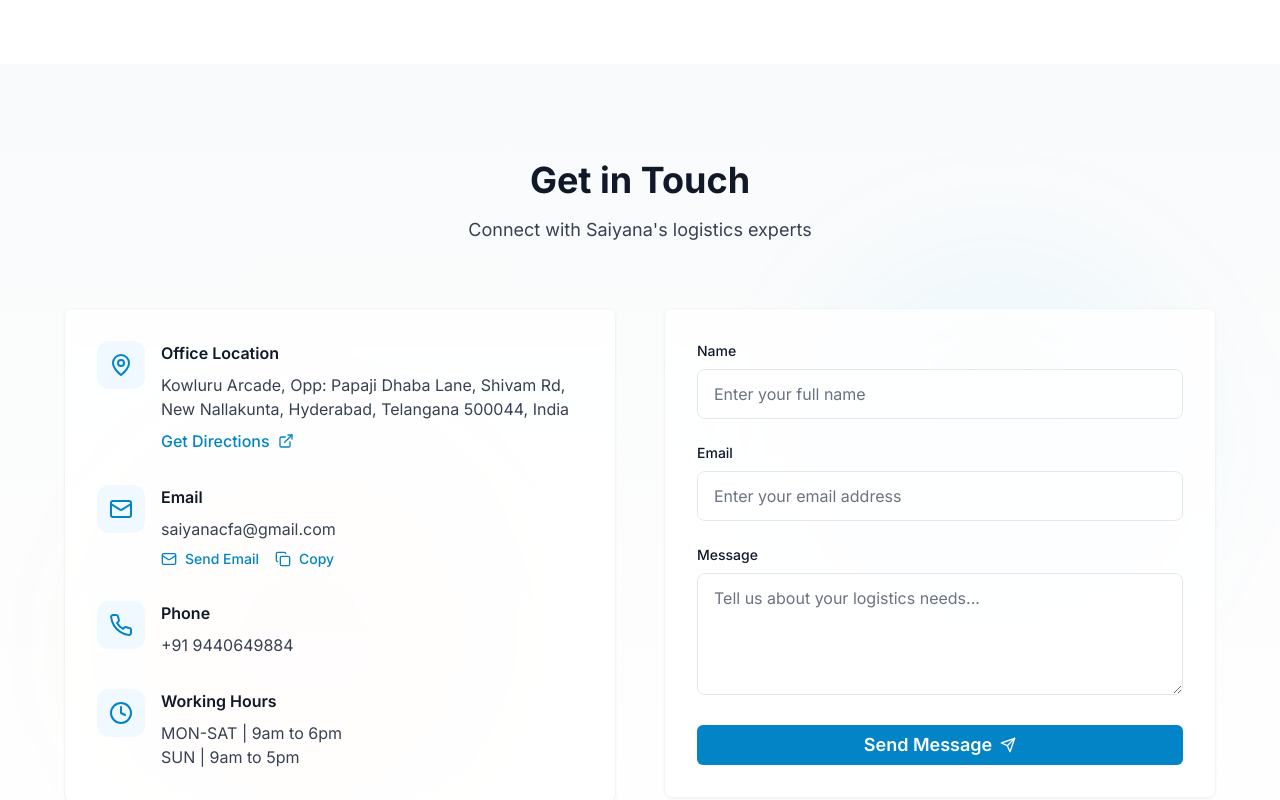
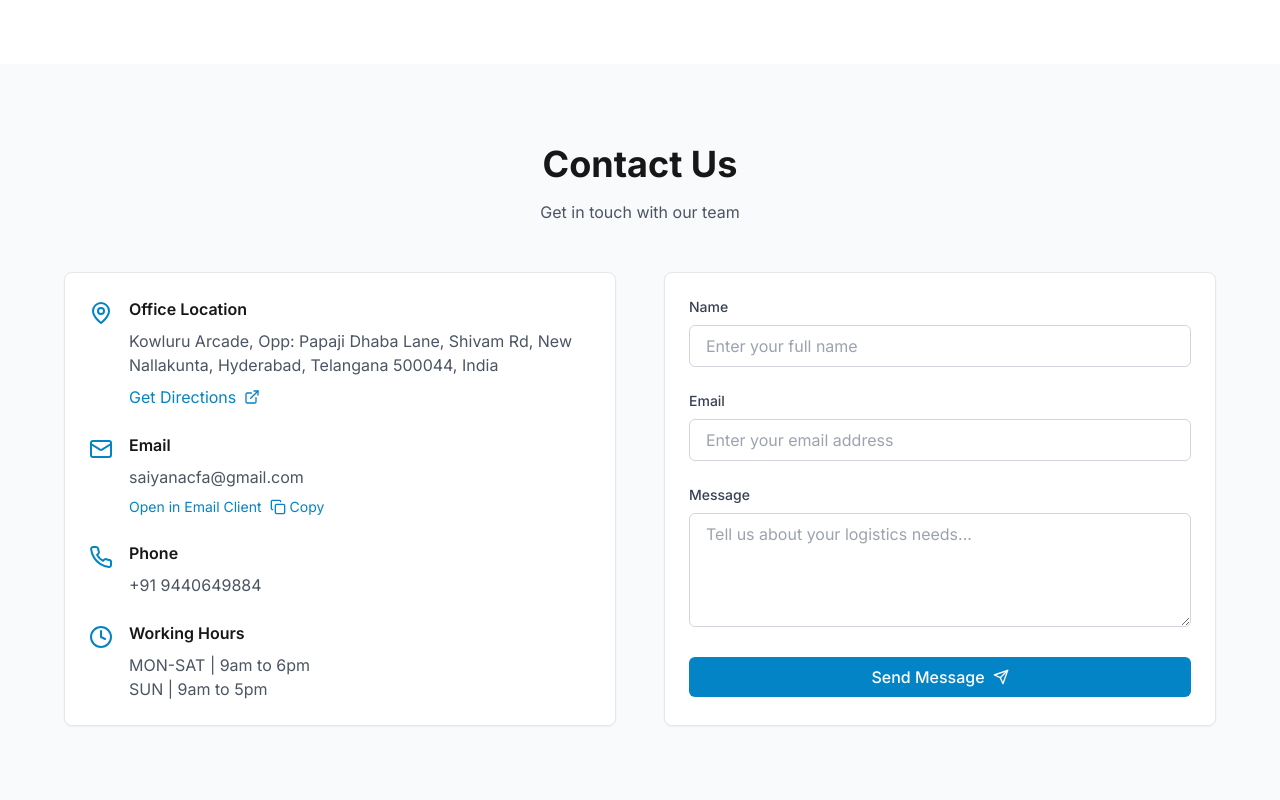
Before and after one commit to Abhinav-Kotta/saiyana-warehouse, a Next.js app in the folder logistics-website/: page /contact in a window 1280 px wide. Shown: the top 800 px of the page. Built offline with nearby package versions, Linux system fonts and the light colour scheme.

Commit message:
fixed eslint error for contact

```diff
--- a/logistics-website/src/app/contact/page.tsx
+++ b/logistics-website/src/app/contact/page.tsx
@@ -34,246 +34,158 @@ export default function ContactPage() {
     console.log('Form submitted:', formState);
   };
 
-  const containerVariants = {
-    hidden: { opacity: 0 },
-    visible: {
-      opacity: 1,
-      transition: {
-        staggerChildren: 0.2,
-      },
-    },
-  };
-
-  const itemVariants = {
-    hidden: { opacity: 0, y: 20 },
-    visible: {
-      opacity: 1,
-      y: 0,
-      transition: {
-        duration: 0.5,
-      },
-    },
-  };
-
   return (
     <div className="min-h-screen pt-16">
-      <section className="py-24 relative overflow-hidden">
-        {/* Background elements */}
-        <div className="absolute inset-0 bg-gradient-to-b from-gray-50 to-white" />
-        <div className="absolute inset-0 overflow-hidden">
+      <section className="py-20 bg-gray-50">
+        <div className="container mx-auto px-4">
           <motion.div
-            className="absolute w-96 h-96 rounded-full bg-primary-500/5 blur-3xl"
-            animate={{
-              x: [0, 50, 0],
-              y: [0, 25, 0],
-            }}
-            transition={{
-              duration: 15,
-              repeat: Infinity,
-              ease: "linear",
-            }}
-            style={{ top: '20%', right: '10%' }}
-          />
-          <motion.div
-            className="absolute w-96 h-96 rounded-full bg-secondary-500/5 blur-3xl"
-            animate={{
-              x: [0, -30, 0],
-              y: [0, 40, 0],
-            }}
-            transition={{
-              duration: 20,
-              repeat: Infinity,
-              ease: "linear",
-            }}
-            style={{ bottom: '10%', left: '10%' }}
-          />
-        </div>
-
-        <div className="container relative mx-auto px-4">
-          <motion.div
-            variants={containerVariants}
-            initial="hidden"
-            animate="visible"
+            initial={{ opacity: 0, y: 20 }}
+            animate={{ opacity: 1, y: 0 }}
             className="max-w-6xl mx-auto"
           >
-            <motion.div variants={itemVariants} className="text-center mb-16">
-              <h1 className="text-4xl font-bold mb-4 text-gray-900">Get in Touch</h1>
-              <p className="text-gray-700 text-lg">Connect with Saiyana's logistics experts</p>
-            </motion.div>
+            <div className="text-center mb-12">
+              <h1 className="text-4xl font-bold mb-4">Contact Us</h1>
+              <p className="text-gray-600">Get in touch with our team</p>
+            </div>
 
             <div className="grid lg:grid-cols-2 gap-12">
               {/* Contact Information */}
-              <motion.div variants={itemVariants} className="space-y-8">
-                <Card className="p-8 backdrop-blur-sm bg-white/80 hover:shadow-lg transition-all duration-300 border border-gray-100">
               <div className="space-y-8">
-                    <motion.div
-                      className="flex items-start space-x-4"
-                      whileHover={{ x: 5 }}
-                      transition={{ type: "spring", stiffness: 300 }}
-                    >
-                      <div className="p-3 bg-primary-50 rounded-xl">
-                        <MapPin className="w-6 h-6 text-primary-600" />
-                      </div>
+                <Card className="p-6">
+                  <div className="space-y-6">
+                    <div className="flex items-start space-x-4">
+                      <MapPin className="w-6 h-6 text-primary-600 mt-1 flex-shrink-0" />
                       <div>
-                        <h3 className="font-semibold mb-2 text-gray-900">Office Location</h3>
-                        <p className="text-gray-700 mb-2">{address}</p>
-                        <motion.a
+                        <h3 className="font-semibold mb-2">Office Location</h3>
+                        <p className="text-gray-600 mb-2">{address}</p>
+                        <a
                           href={googleMapsUrl}
                           target="_blank"
                           rel="noopener noreferrer"
-                          className="inline-flex items-center text-primary-600 hover:text-primary-700 font-medium"
-                          whileHover={{ x: 3 }}
+                          className="inline-flex items-center text-primary-600 hover:text-primary-700"
                         >
                           Get Directions
                           <ExternalLink className="w-4 h-4 ml-2" />
-                        </motion.a>
+                        </a>
                       </div>
-                    </motion.div>
+                    </div>
 
-                    <motion.div
-                      className="flex items-start space-x-4"
-                      whileHover={{ x: 5 }}
-                      transition={{ type: "spring", stiffness: 300 }}
+                    <div className="flex items-start space-x-4">
+                      <Mail className="w-6 h-6 text-primary-600 mt-1 flex-shrink-0" />
+                      <div>
+                        <h3 className="font-semibold mb-2">Email</h3>
+                        <div className="space-y-2">
+                          <p className="text-gray-600">{emailAddress}</p>
+                          <div className="flex space-x-2">
+                            <a
+                              href={`mailto:${emailAddress}`}
+                              className="text-sm text-primary-600 hover:text-primary-700"
                             >
-                      <div className="p-3 bg-primary-50 rounded-xl">
-                        <Mail className="w-6 h-6 text-primary-600" />
-                      </div>
-                      <div>
-                        <h3 className="font-semibold mb-2 text-gray-900">Email</h3>
-                        <div className="space-y-2">
-                          <p className="text-gray-700">{emailAddress}</p>
-                          <div className="flex space-x-4">
-                            <motion.a
-                              href={`mailto:${emailAddress}`}
-                              className="text-sm text-primary-600 hover:text-primary-700 font-medium flex items-center"
-                              whileHover={{ x: 3 }}
+                              Open in Email Client
+                            </a>
+                            <button
+                              onClick={handleCopyEmail}
+                              className="inline-flex items-center text-sm text-primary-600 hover:text-primary-700"
                             >
-                              <Mail className="w-4 h-4 mr-2" />
-                              Send Email
-                            </motion.a>
-                            <motion.button
-                              onClick={handleCopyEmail}
-                              className="inline-flex items-center text-sm text-primary-600 hover:text-primary-700 font-medium"
-                              whileHover={{ x: 3 }}
-                            >
-                              <Copy className="w-4 h-4 mr-2" />
+                              <Copy className="w-4 h-4 mr-1" />
                               {copySuccess ? 'Copied!' : 'Copy'}
-                            </motion.button>
+                            </button>
                           </div>
                         </div>
                       </div>
-                    </motion.div>
+                    </div>
 
-                    <motion.div
-                      className="flex items-start space-x-4"
-                      whileHover={{ x: 5 }}
-                      transition={{ type: "spring", stiffness: 300 }}
-                    >
-                      <div className="p-3 bg-primary-50 rounded-xl">
-                        <Phone className="w-6 h-6 text-primary-600" />
-                      </div>
+                    <div className="flex items-start space-x-4">
+                      <Phone className="w-6 h-6 text-primary-600 mt-1 flex-shrink-0" />
                       <div>
-                        <h3 className="font-semibold mb-2 text-gray-900">Phone</h3>
+                        <h3 className="font-semibold mb-2">Phone</h3>
                         <a
                           href={`tel:${phoneNumber}`}
-                          className="text-gray-700 hover:text-primary-600"
+                          className="text-gray-600 hover:text-primary-600"
                         >
                           {phoneNumber}
                         </a>
                       </div>
-                    </motion.div>
+                    </div>
 
-                    <motion.div
-                      className="flex items-start space-x-4"
-                      whileHover={{ x: 5 }}
-                      transition={{ type: "spring", stiffness: 300 }}
-                    >
-                      <div className="p-3 bg-primary-50 rounded-xl">
-                        <Clock className="w-6 h-6 text-primary-600" />
+                    <div className="flex items-start space-x-4">
+                      <Clock className="w-6 h-6 text-primary-600 mt-1 flex-shrink-0" />
+                      <div>
+                        <h3 className="font-semibold mb-2">Working Hours</h3>
+                        <p className="text-gray-600">MON-SAT | 9am to 6pm</p>
+                        <p className="text-gray-600">SUN | 9am to 5pm</p>
                       </div>
-                      <div>
-                        <h3 className="font-semibold mb-2 text-gray-900">Working Hours</h3>
-                        <p className="text-gray-700">MON-SAT | 9am to 6pm</p>
-                        <p className="text-gray-700">SUN | 9am to 5pm</p>
                     </div>
-                    </motion.div>
                   </div>
                 </Card>
-              </motion.div>
+              </div>
 
               {/* Contact Form */}
-              <motion.div variants={itemVariants}>
-                <Card className="p-8 backdrop-blur-sm bg-white/80 hover:shadow-lg transition-all duration-300 border border-gray-100">
+              <Card className="p-6">
                 <form onSubmit={handleSubmit} className="space-y-6">
                   <div>
                     <label
                       htmlFor="name"
-                        className="block text-sm font-medium text-gray-900 mb-2"
+                      className="block text-sm font-medium text-gray-700 mb-2"
                     >
                       Name
                     </label>
                     <input
                       type="text"
                       id="name"
-                        className="w-full px-4 py-3 border border-gray-200 rounded-lg focus:ring-2 focus:ring-primary-500 focus:border-primary-500 transition-all bg-white/50 text-gray-900 placeholder-gray-500"
+                      className="w-full px-4 py-2 border border-gray-300 rounded-md focus:ring-primary-500 focus:border-primary-500"
                       value={formState.name}
                       onChange={(e) =>
                         setFormState((prev) => ({ ...prev, name: e.target.value }))
                       }
+                      required
                       placeholder="Enter your full name"
-                        required
                     />
                   </div>
                   <div>
                     <label
                       htmlFor="email"
-                        className="block text-sm font-medium text-gray-900 mb-2"
+                      className="block text-sm font-medium text-gray-700 mb-2"
                     >
                       Email
                     </label>
                     <input
                       type="email"
                       id="email"
-                        className="w-full px-4 py-3 border border-gray-200 rounded-lg focus:ring-2 focus:ring-primary-500 focus:border-primary-500 transition-all bg-white/50 text-gray-900 placeholder-gray-500"
+                      className="w-full px-4 py-2 border border-gray-300 rounded-md focus:ring-primary-500 focus:border-primary-500"
                       value={formState.email}
                       onChange={(e) =>
                         setFormState((prev) => ({ ...prev, email: e.target.value }))
                       }
+                      required
                       placeholder="Enter your email address"
-                        required
                     />
                   </div>
                   <div>
                     <label
                       htmlFor="message"
-                        className="block text-sm font-medium text-gray-900 mb-2"
+                      className="block text-sm font-medium text-gray-700 mb-2"
                     >
                       Message
                     </label>
                     <textarea
                       id="message"
                       rows={4}
-                        className="w-full px-4 py-3 border border-gray-200 rounded-lg focus:ring-2 focus:ring-primary-500 focus:border-primary-500 transition-all bg-white/50 text-gray-900 placeholder-gray-500"
+                      className="w-full px-4 py-2 border border-gray-300 rounded-md focus:ring-primary-500 focus:border-primary-500"
                       value={formState.message}
                       onChange={(e) =>
                         setFormState((prev) => ({ ...prev, message: e.target.value }))
                       }
+                      required
                       placeholder="Tell us about your logistics needs..."
-                        required
                     />
                   </div>
-                    <motion.div
-                      whileHover={{ scale: 1.02 }}
-                      whileTap={{ scale: 0.98 }}
-                    >
-                      <Button type="submit" className="w-full py-3 flex items-center justify-center gap-2 text-lg font-semibold">
+                  <Button type="submit" className="w-full py-3 flex items-center justify-center gap-2">
                     Send Message
                     <Send className="w-4 h-4" />
                   </Button>
-                    </motion.div>
                 </form>
               </Card>
-              </motion.div>
             </div>
           </motion.div>
         </div>
```
Lines whose indentation alone changed are shown as unchanged.
